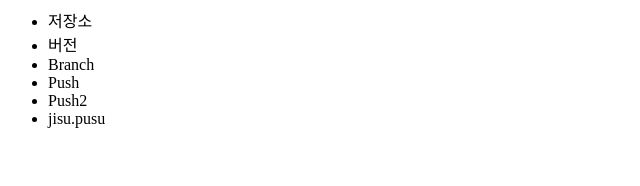
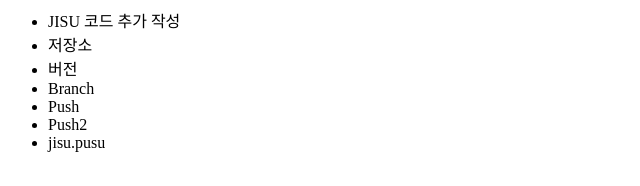
Before and after one commit to soujisu/jisu_dangya, a plain HTML site: page index.html in a window 1280 px wide. Shown: the whole page, without its empty margins (0-640 px from the left). Drawn offline with Linux system fonts and the light colour scheme.

Commit message:
나도 코드 추가 내용

```diff
--- a/index.html
+++ b/index.html
@@ -7,6 +7,7 @@
         <title>GIT</title>
     </header>
     <ul>
+      <li>JISU 코드 추가 작성</li>
       <li>저장소</li>
       <li>버전</li>
       <li>Branch</li>
```
